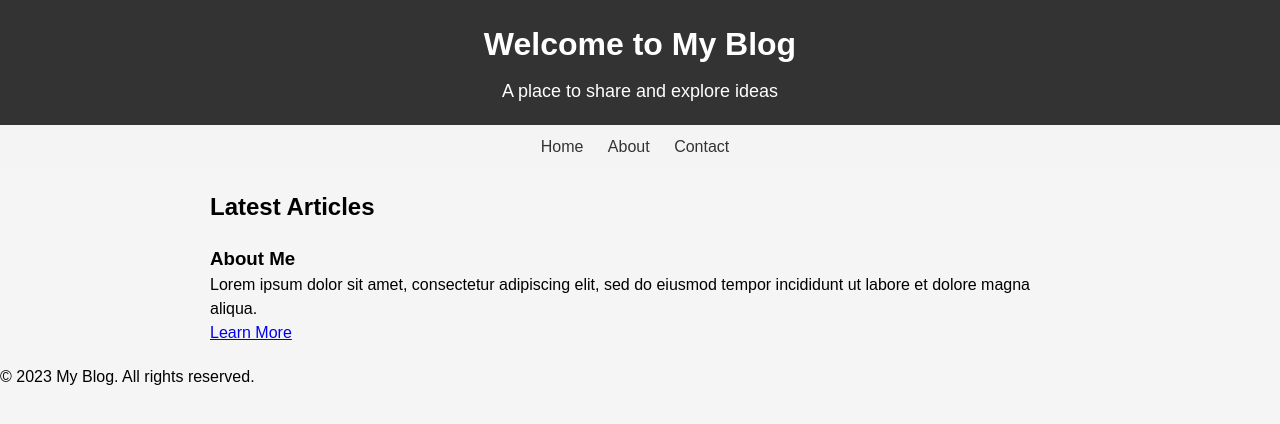
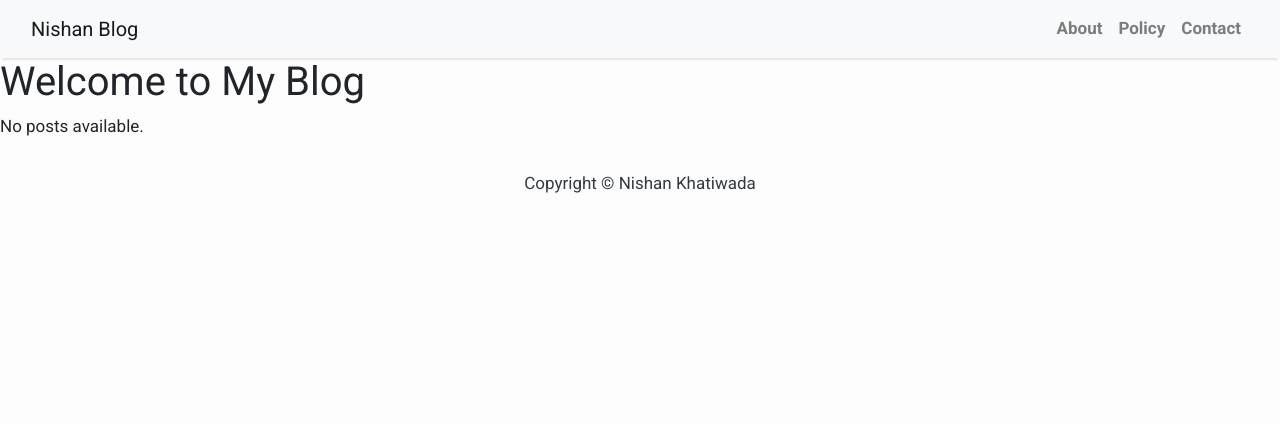
Before and after one commit to Nishankd/NishanBlogProject, a Django app: page / in a window 1280 px wide. Shown: the top 424 px of the page. Run offline with Django 4.2, Linux system fonts and the light colour scheme; some libraries are stand-ins or nearby versions.

Commit message:
changes in templates

```diff
--- a/nishanblogweb/templates/home.html
+++ b/nishanblogweb/templates/home.html
@@ -1,50 +1,18 @@
-{% load static %}
-<!DOCTYPE html>
-<html>
-<head>
-    <title>My Blog</title>
-    <link rel="stylesheet" type="text/css" href="{% static 'css/style.css' %}">
-</head>
-<body>
-    <header>
-        <div class="header-container">
-            <h1>Welcome to My Blog</h1>
-            <p>A place to share and explore ideas</p>
-        </div>
-    </header>
+{% extends 'base.html' %}
 
-    <nav>
-        <ul>
-            <li><a href="/">Home</a></li>
-            <li><a href="/about">About</a></li>
-            <li><a href="/contact">Contact</a></li>
-        </ul>
-    </nav>
+{% block title %}Home{% endblock %}
 
-    <div class="container">
-        <section class="latest-articles">
-            <h2>Latest Articles</h2>
-            <div class="article-list">
-                {% for article in articles %}
-                <article>
-                    <h3>{{ article.title }}</h3>
-                    <p>{{ article.content }}</p>
-                    <p class="published-date">Published on: {{ article.published_date }}</p>
-                    <a href="{% url 'article_detail' article.id %}" class="read-more">Read More</a>
-                </article>
-                {% endfor %}
-            </div>
-        </section>
+{% block content %}
+    <h1>Welcome to My Blog</h1>
 
-        <aside>
-            <h3>About Me</h3>
-            <p>Lorem ipsum dolor sit amet, consectetur adipiscing elit, sed do eiusmod tempor incididunt ut labore et dolore magna aliqua.</p>
-            <a href="/about" class="read-more">Learn More</a>
-        </aside>
-    </div>
-
-    <footer>
-        <p>&copy; 2023 My Blog. All rights reserved.</p>
-    </footer>
-</body>
-</html>
+    {% for post in posts %}
+        <article>
+            <h2>{{ post.title }}</h2>
+            <p>{{ post.content }}</p>
+            <p>Published on: {{ post.published_date }}</p>
+            <a href="{% url 'details' post.id %}">Read More</a>
+        </article>
+    {% empty %}
+        <p>No posts available.</p>
+    {% endfor %}
+{% endblock %}
```
